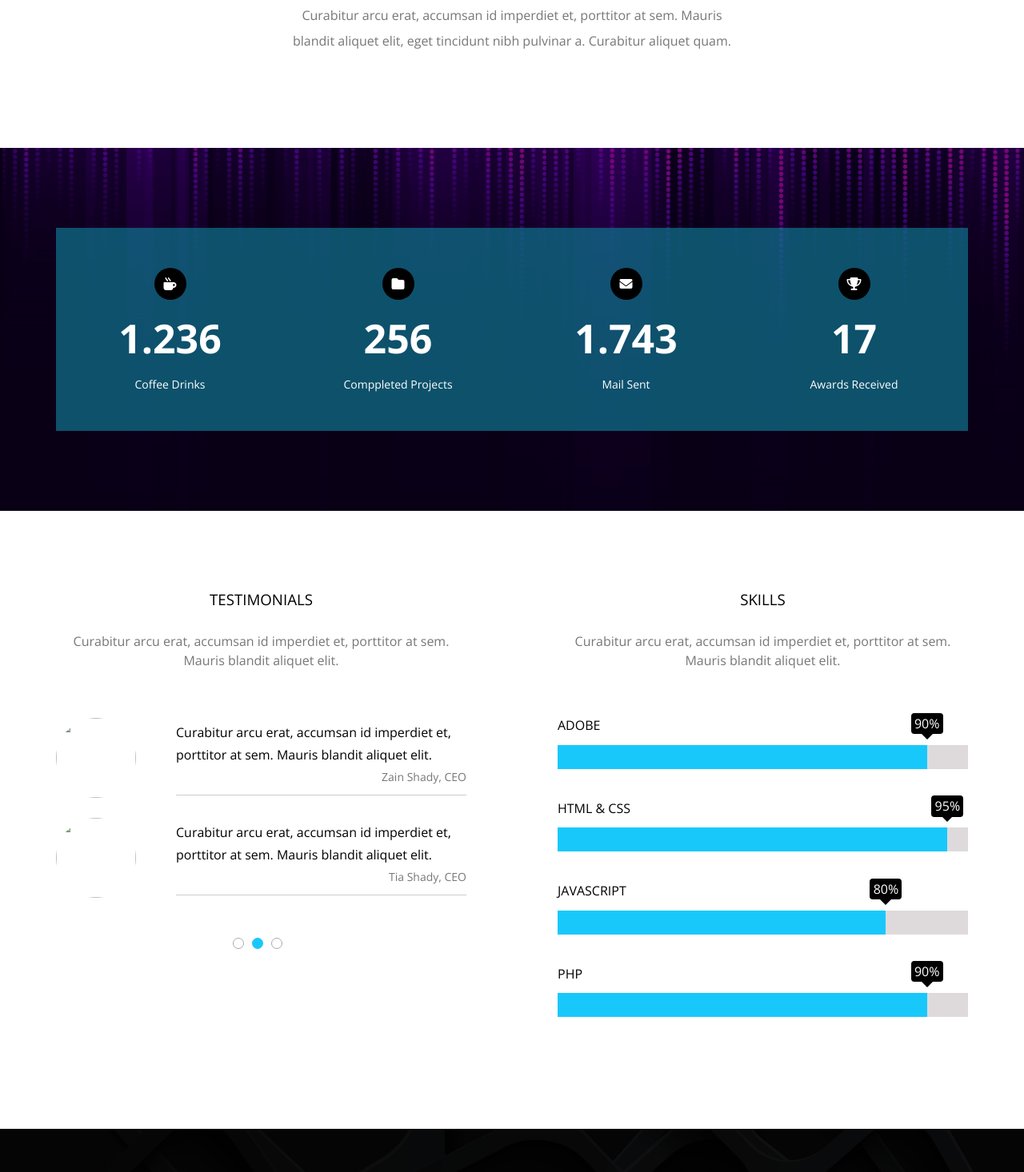
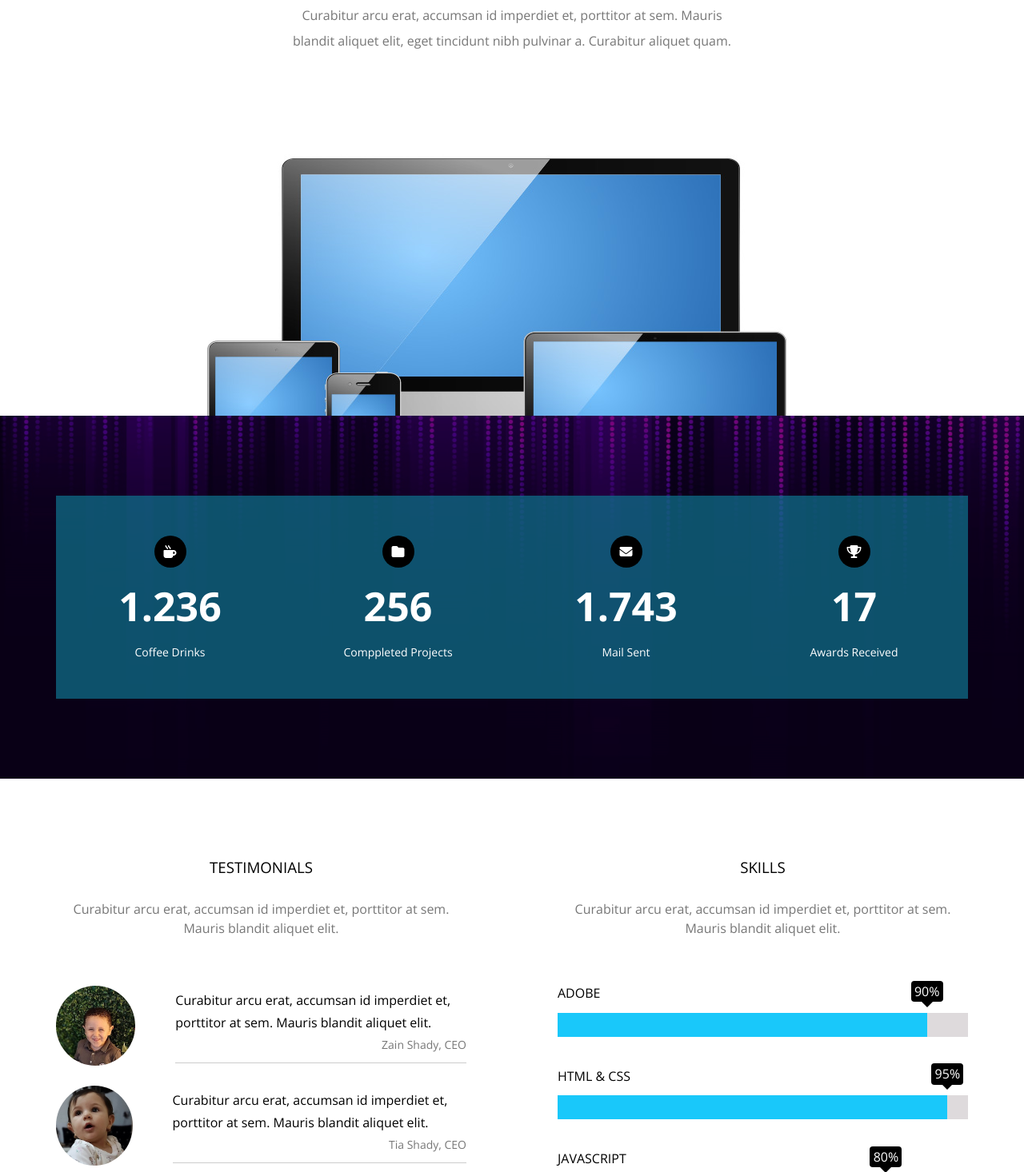
Before and after one commit to Shady-Mohammed/Kasper-Template, a plain HTML site: page index.html in a window 1280 px wide. Shown: the part 4417-5883 px from the top of the page at 80% size. Drawn offline with nearby package versions, Linux system fonts and the light colour scheme; the site is published under a folder, as on GitHub Pages, so addresses that start at the root find nothing; files whose address does not match are found by name.

Commit message:
Upload index.html

```diff
--- a/index.html
+++ b/index.html
@@ -242,7 +242,7 @@
             nibh pulvinar a. Curabitur aliquet quam.
           </p>
         </div>
-        <img src="/images/phoneabout.jpg" alt="" />
+        <img src="images/phoneabout.jpg" alt="" />
       </div>
     </div>
     <!-- End About -->
@@ -281,14 +281,14 @@
             Curabitur arcu erat, accumsan id imperdiet et, porttitor at sem. Mauris blandit aliquet elit.
           </p>
           <div class="content">
-            <img src="/images/skill1.jpg" alt="">
+            <img src="images/skill1.jpg" alt="">
             <div class="text">
                 Curabitur arcu erat, accumsan id imperdiet et, porttitor at sem. Mauris blandit aliquet elit.
               <p>Zain Shady, CEO</p>
             </div>
           </div>
           <div class="content">
-            <img src="/images/skill2.jpg" alt="">
+            <img src="images/skill2.jpg" alt="">
             <div class="text">
                 Curabitur arcu erat, accumsan id imperdiet et, porttitor at sem. Mauris blandit aliquet elit.
               <p>Tia Shady, CEO</p>
@@ -465,7 +465,7 @@
     <!-- Start Footer -->
     <div class="footer">
       <div class="container">
-        <img src="/images/logo.png" class="logo" alt="Logo" id="home" />
+        <img src="images/logo.png" class="logo" alt="Logo" id="home" />
         <p>We Are Social</p>
         <div class="social-icons">
           <i class="fab fa-facebook-f"></i>
```
